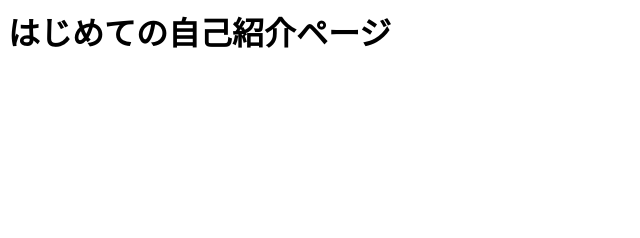
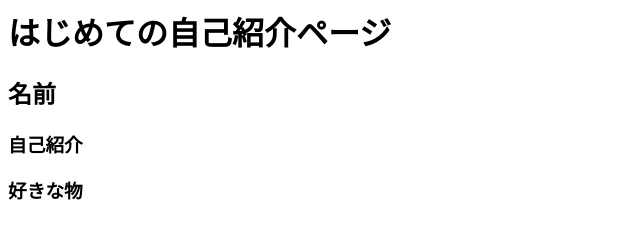
Before and after one commit to natsuhinitta/my---profile, a plain HTML site: page index.html in a window 1280 px wide. Shown: the whole page, without its empty margins (0-640 px from the left). Drawn offline with Linux system fonts and the light colour scheme.

Commit message:
ページの骨組みを作成

```diff
--- a/index.html
+++ b/index.html
@@ -1 +1,17 @@
 <h1>はじめての自己紹介ページ</h1>
+<!DOCTYPE html>
+<html lang="ja">
+<head>
+  <meta charset="UTF-8">
+  <title>自己紹介</title>
+</head>
+<body>
+  <h2>名前</h2>
+  <section>
+    <h3>自己紹介</h3>
+  </section>
+  <section>
+    <h3>好きな物</h3>
+  </section>
+</body>
+</html>
```
